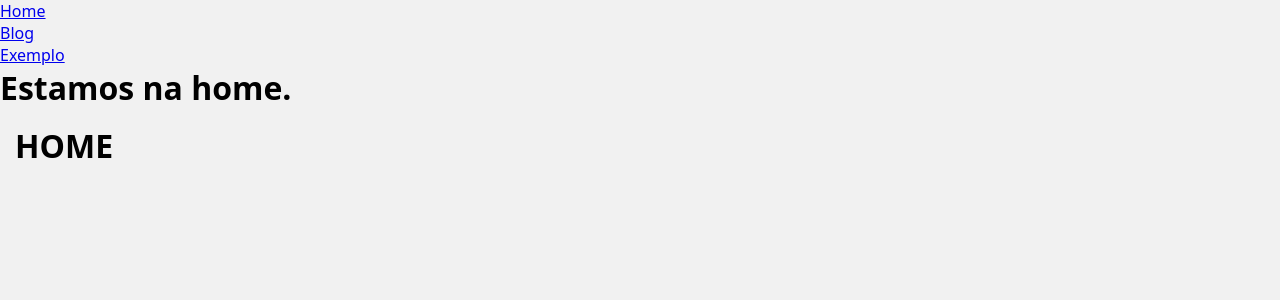
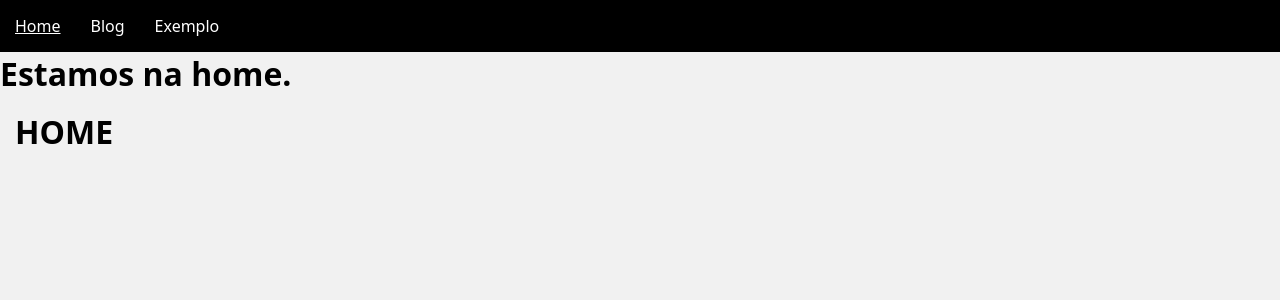
Before and after one commit to lucasmanesco/olaDjango, a Django app: page / in a window 1280 px wide. Shown: the top 300 px of the page. Run offline with Django 4.2, Linux system fonts and the light colour scheme.

Commit message:
estudos-02-07 (final seção)

```diff
--- a/base/global/partials/menu.html
+++ b/base/global/partials/menu.html
@@ -1,5 +1,5 @@
-<nav>
-  <ul>
+<nav class="menu">
+  <ul class="menu__links">
     <li>
       <a href="{% url 'home:home' %}">Home</a>
     </li>
--- a/base/static/global/css/style.css
+++ b/base/static/global/css/style.css
@@ -18,6 +18,18 @@ body {
     Oxygen, Ubuntu, Cantarell, 'Open Sans', 'Helvetica Neue', sans-serif;
 }
 
+a {
+  color: #0078e8;
+  text-decoration: none;
+
+}
+
+a:hover {
+  color: #0078e8;
+  text-decoration: underline;
+
+}
+
 .content {
   display: grid;
   gap: 1.5rem;
@@ -30,6 +42,21 @@ body {
   box-shadow: 5px 2px 5px rgba(0, 0, 0, 20%);
 }
 
+.menu {
+  background: black;
+}
+
+.menu__links a {
+  display: block;
+  color: #fff;
+  padding: 1.5rem;
+}
+
+.menu__links {
+  list-style: none;
+  display: flex;
+}
+
 @media (min-width: 600px) {
   .content:not(:has(.single-post)) {
     grid-template-columns: repeat(auto-fill, minmax(32rem, 1fr));
--- a/project/settings.py
+++ b/project/settings.py
@@ -43,6 +43,7 @@ INSTALLED_APPS = [
 
 MIDDLEWARE = [
     'django.middleware.security.SecurityMiddleware',
+    # "whitenoise.middleware.WhiteNoiseMiddleware",
     'django.contrib.sessions.middleware.SessionMiddleware',
     'django.middleware.common.CommonMiddleware',
     'django.middleware.csrf.CsrfViewMiddleware',
@@ -123,6 +124,7 @@ STATIC_URL = 'static/'
 STATICFILES_DIRS = [
     BASE_DIR / 'base' / 'static'
 ]
+STATIC_ROOT = BASE_DIR / 'static_files'
 
 # Default primary key field type
 # https://docs.djangoproject.com/en/4.2/ref/settings/#default-auto-field
```
Also changed, not shown: 1 other file.
